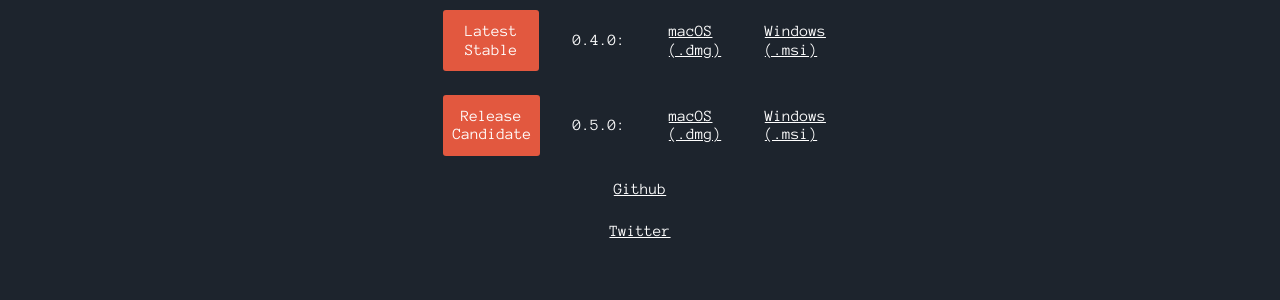
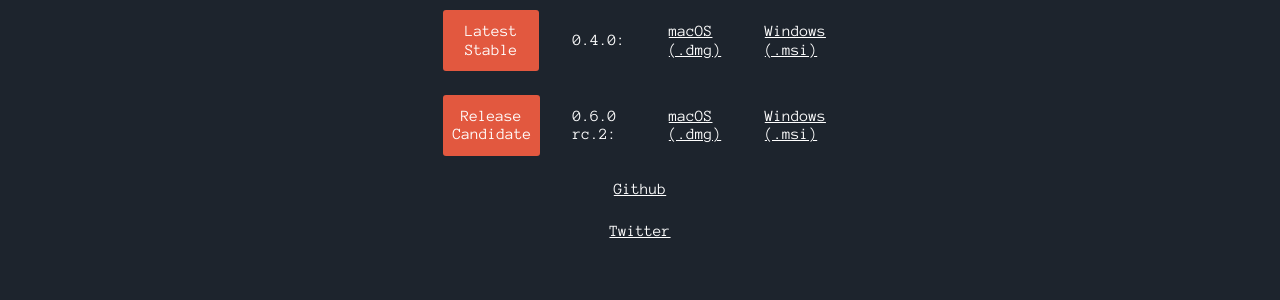
Before and after one commit to kyokan/bob-wallet, a Jekyll site: the page built from index.md, in a window 1280 px wide and 900 px high, scrolled down 392 px. Shown: the part 152-452 px from the top of the window. Built offline with Jekyll 4.4.1, drawn with Linux system fonts in a browser that asks for light colours.

Commit message:
Include v0.6.0-rc.2

```diff
--- a/_layouts/default.html
+++ b/_layouts/default.html
@@ -41,14 +41,14 @@
                     </a>
                 </div>
                 <div class="hero__buttons__wrapper">
-                    <a class="hero__buttons__red-wrapper" href="https://github.com/kyokan/bob-wallet/releases/tag/rc.1-0.5.0">
+                    <a class="hero__buttons__red-wrapper" href="https://github.com/kyokan/bob-wallet/releases/tag/v0.6.0-rc.2">
                         <span>Release <br> Candidate</span>
                     </a>
-                    <div class="hero__buttons__vernum">0.5.0:</div>
-                    <a class="hero__buttons__link" href="https://github.com/kyokan/bob-wallet/releases/download/rc.1-0.5.0/Bob-0.5.0-rc-1.dmg">
+                    <div class="hero__buttons__vernum">0.6.0<br>rc.2:</div>
+                    <a class="hero__buttons__link" href="https://github.com/kyokan/bob-wallet/releases/download/v0.6.0-rc.2/Bob-0.6.0-rc.2.dmg">
                         <u>macOS (.dmg)</u>
                     </a>
-                    <a class="hero__buttons__link" href="https://github.com/kyokan/bob-wallet/releases/download/rc.1-0.5.0/Bob-0.5.0-rc-1.msi">
+                    <a class="hero__buttons__link" href="https://github.com/kyokan/bob-wallet/releases/download/v0.6.0-rc.2/Bob.0.6.0-rc.2.msi">
                         <u>Windows (.msi)</u>
                     </a>
                 </div>
```
Also changed, not shown: index.md (+5 -0 lines), 4 other files.
